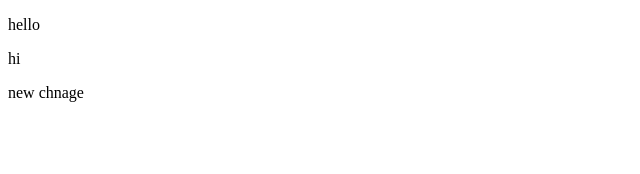
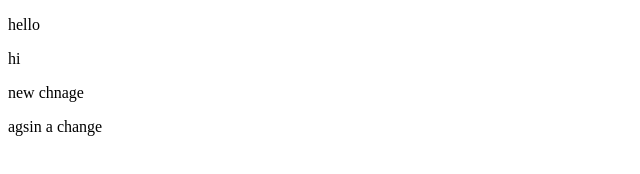
Before and after one commit to Yashas-K-N/new-pro, a plain HTML site: page index.html in a window 1280 px wide. Shown: the whole page, without its empty margins (0-640 px from the left). Drawn offline with Linux system fonts and the light colour scheme.

Commit message:
news sin

```diff
--- a/index.html
+++ b/index.html
@@ -12,3 +12,4 @@
 <P>hello</P>
 <p>hi</p>
 <p>new chnage</p>
+<p>agsin a change</p>
```
